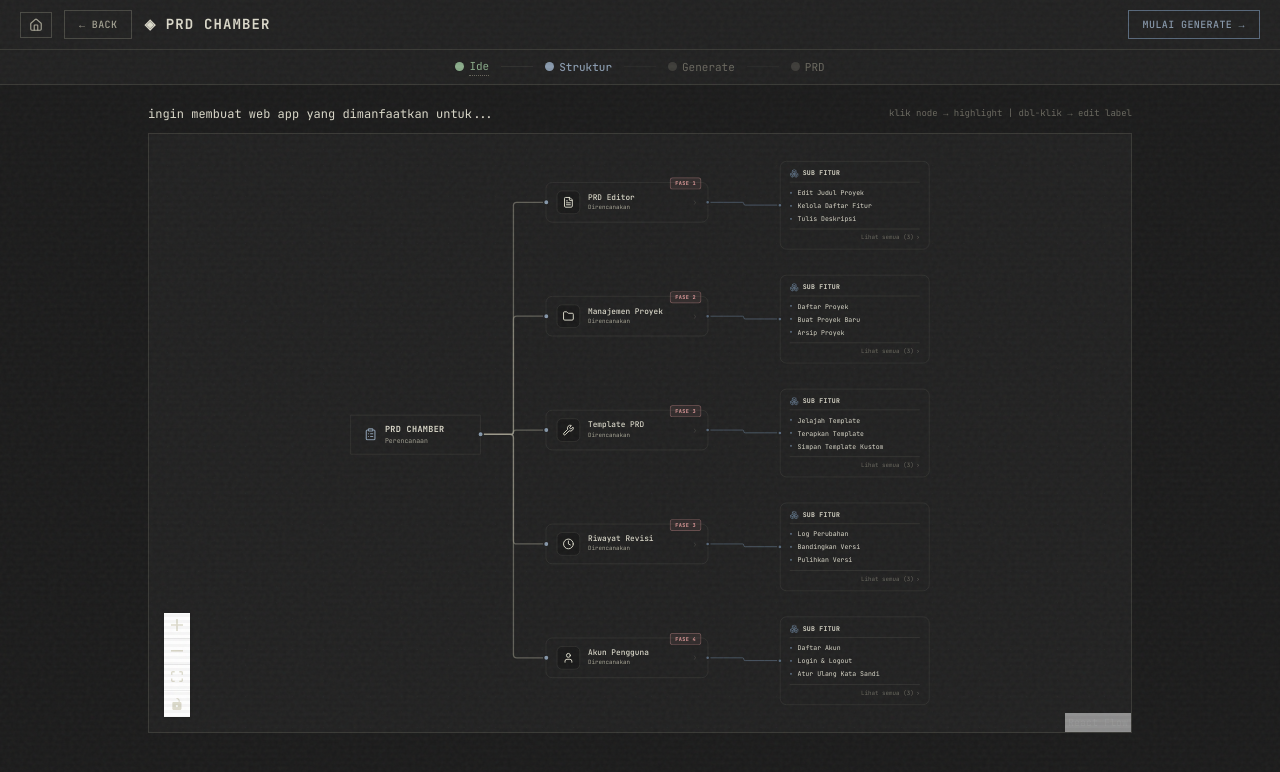
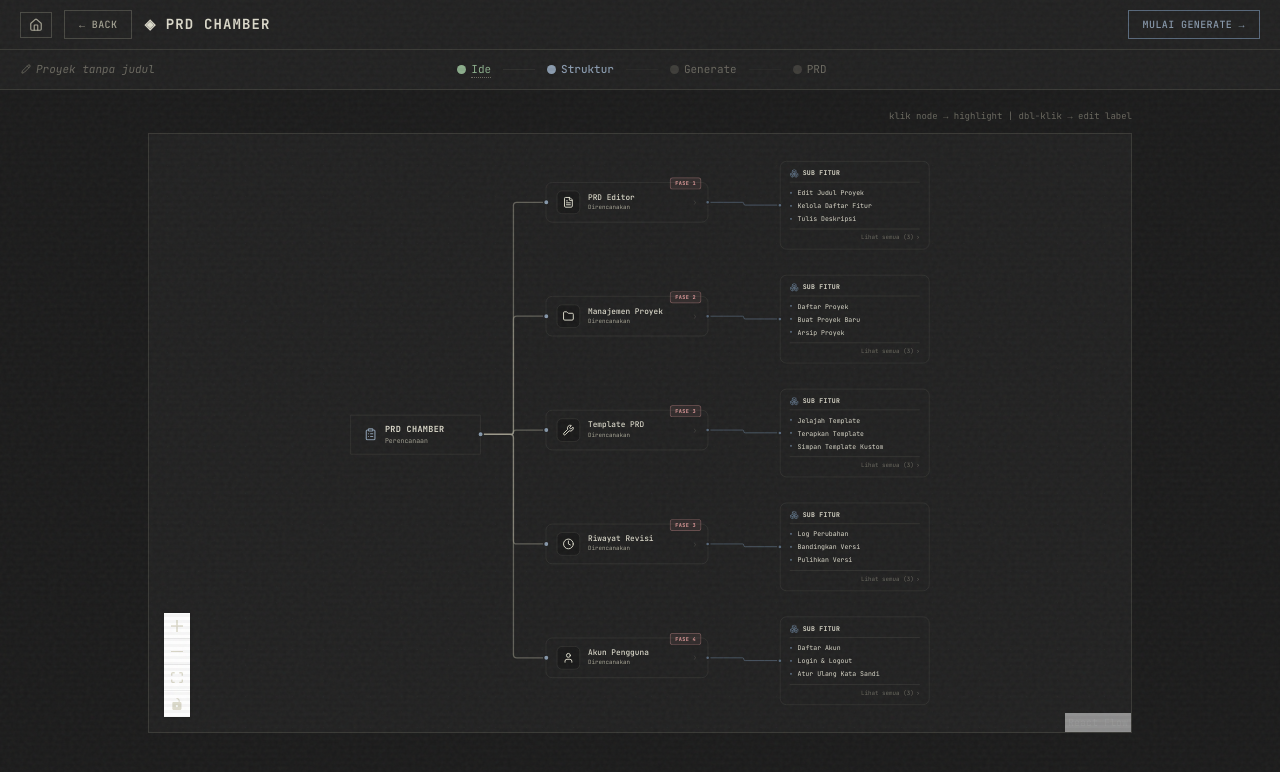
Before and after one commit to zettxh/prd-chamber, a React (Vite) app: page /project/1/structure in a window 1280 px wide. Shown: the top 772 px of the page. Built offline with nearby package versions, Linux system fonts and the light colour scheme.

Commit message:
feat: ProjectTitle inline editable di stepper bar — hook-up ke ProjectStore

```diff
--- /dev/null
+++ b/src/components/ProjectTitle.tsx
@@ -0,0 +1,120 @@
+import { useState, useRef, useEffect } from 'react';
+import { Pencil } from 'lucide-react';
+import { useProjectStore } from '../stores/project';
+
+interface Props {
+  projectId: string;
+}
+
+export default function ProjectTitle({ projectId }: Props) {
+  const projects = useProjectStore((s) => s.projects);
+  const updateProjectTitle = useProjectStore((s) => s.updateProjectTitle);
+  const project = projects.find((p) => p.id === projectId);
+  const currentTitle = project?.title ?? 'Proyek tanpa judul';
+
+  const [editing, setEditing] = useState(false);
+  const [draft, setDraft] = useState(currentTitle);
+  const inputRef = useRef<HTMLInputElement>(null);
+
+  // Sync draft when project title changes externally (e.g. from another page)
+  useEffect(() => {
+    if (!editing) setDraft(currentTitle);
+  }, [currentTitle, editing]);
+
+  useEffect(() => {
+    if (editing && inputRef.current) {
+      inputRef.current.focus();
+      inputRef.current.select();
+    }
+  }, [editing]);
+
+  const commit = () => {
+    const trimmed = draft.trim();
+    if (trimmed && trimmed !== currentTitle) {
+      updateProjectTitle(projectId, trimmed);
+    }
+    setEditing(false);
+  };
+
+  const cancel = () => {
+    setDraft(currentTitle);
+    setEditing(false);
+  };
+
+  return (
+    <div
+      style={{
+        display: 'flex',
+        alignItems: 'center',
+        gap: 6,
+        maxWidth: 260,
+        minWidth: 140,
+      }}
+    >
+      {editing ? (
+        <input
+          ref={inputRef}
+          value={draft}
+          onChange={(e) => setDraft(e.target.value)}
+          onBlur={commit}
+          onKeyDown={(e) => {
+            if (e.key === 'Enter') commit();
+            if (e.key === 'Escape') cancel();
+          }}
+          style={{
+            background: 'var(--bg-input)',
+            border: '1px solid var(--accent-dim)',
+            borderBottom: '2px solid var(--accent)',
+            outline: 'none',
+            color: 'var(--text-primary)',
+            fontFamily: 'var(--font-mono)',
+            fontSize: 11,
+            fontWeight: 500,
+            padding: '2px 6px',
+            width: '100%',
+            maxWidth: 240,
+            borderRadius: 3,
+          }}
+        />
+      ) : (
+        <span
+          onClick={() => setEditing(true)}
+          title="Klik untuk edit judul proyek"
+          style={{
+            display: 'flex',
+            alignItems: 'center',
+            gap: 5,
+            cursor: 'pointer',
+            padding: '2px 4px',
+            border: '1px solid transparent',
+            borderRadius: 3,
+            transition: 'all 120ms',
+            overflow: 'hidden',
+            whiteSpace: 'nowrap',
+            textOverflow: 'ellipsis',
+          }}
+          onMouseEnter={(e) => {
+            e.currentTarget.style.borderColor = 'var(--border)';
+            e.currentTarget.style.background = 'rgba(138,155,174,0.05)';
+          }}
+          onMouseLeave={(e) => {
+            e.currentTarget.style.borderColor = 'transparent';
+            e.currentTarget.style.background = 'transparent';
+          }}
+        >
+          <Pencil size={10} color="var(--text-muted)" />
+          <span
+            style={{
+              fontFamily: 'var(--font-mono)',
+              fontSize: 11,
+              color: project ? 'var(--text-primary)' : 'var(--text-muted)',
+              fontStyle: project ? 'normal' : 'italic',
+            }}
+          >
+            {currentTitle}
+          </span>
+        </span>
+      )}
+    </div>
+  );
+}
--- a/src/components/TopStepper.tsx
+++ b/src/components/TopStepper.tsx
@@ -1,11 +1,13 @@
+import { useEffect } from 'react';
 import { useLocation, useNavigate, useParams } from 'react-router-dom';
+import ProjectTitle from './ProjectTitle';
+import { useProjectStore } from '../stores/project';
 
 type Step = 'ide' | 'struktur' | 'generate' | 'prd';
 
 interface StepDef {
   key: Step;
   label: string;
-  /** Relative path suffix — combined with /project/:id/ */
   path: string;
 }
 
@@ -27,11 +29,16 @@ export default function TopStepper() {
   const location = useLocation();
   const navigate = useNavigate();
   const { id: projectId } = useParams<{ id: string }>();
+  const setActive = useProjectStore((s) => s.setActive);
   const active = getActiveStep(location.pathname);
   const stepIndex = STEPS.findIndex(s => s.key === active);
 
+  // Auto-set active project from URL param
+  useEffect(() => {
+    if (projectId) setActive(projectId);
+  }, [projectId, setActive]);
+
   const handleClick = (index: number) => {
-    // Only allow clicking completed steps (before current)
     if (index >= stepIndex) return;
     const target = STEPS[index];
     navigate(`/project/${projectId}/${target.path}`);
@@ -39,10 +46,16 @@ export default function TopStepper() {
 
   return (
     <div
-      className="flex items-center justify-center px-4 py-2"
+      className="flex items-center px-4 py-2"
       style={{ background: 'var(--bg-panel)', borderBottom: '1px solid var(--border)' }}
     >
-      <div style={{ display: 'flex', alignItems: 'center', gap: 0 }}>
+      {/* Project Title — left aligned */}
+      {projectId && (
+        <ProjectTitle projectId={projectId} />
+      )}
+
+      {/* Stepper — centered, fills remaining space */}
+      <div style={{ display: 'flex', alignItems: 'center', gap: 0, flex: 1, justifyContent: 'center' }}>
         {STEPS.map((step, i) => {
           const isCompleted = i < stepIndex;
           const isActive = i === stepIndex;
@@ -59,7 +72,6 @@ export default function TopStepper() {
               onClick={() => handleClick(i)}
               title={isClickable ? `Kembali ke ${step.label}` : undefined}
             >
-              {/* Dot */}
               <span style={{
                 width: 9, height: 9, borderRadius: '50%', display: 'inline-block',
                 background: isCompleted ? 'var(--success)' : isActive ? 'var(--accent)' : 'var(--text-muted)',
@@ -70,7 +82,6 @@ export default function TopStepper() {
               <span style={{
                 fontSize: 11, fontWeight: isActive ? 500 : 400,
                 color: isCompleted ? 'var(--success)' : isActive ? 'var(--accent)' : 'var(--text-muted)',
-                transition: 'color 150ms',
                 textDecoration: isClickable ? undefined : 'none',
                 borderBottom: isClickable ? '1px dotted var(--text-muted)' : undefined,
               }}>
@@ -88,6 +99,9 @@ export default function TopStepper() {
           );
         })}
       </div>
+
+      {/* Right spacer to balance the ProjectTitle on left */}
+      <div style={{ width: 'fit-content', minWidth: 140 }} />
     </div>
   );
 }
--- a/src/pages/StructurePage.tsx
+++ b/src/pages/StructurePage.tsx
@@ -32,10 +32,7 @@ export default function StructurePage() {
   return (
     <Layout showBack continueLabel="MULAI GENERATE" onContinue={() => navigate('/project/dummy-1/generate')}>
       {/* Header */}
-      <div style={{ display: 'flex', alignItems: 'center', justifyContent: 'space-between', marginBottom: 10 }}>
-        <span style={{ fontSize: 12, color: 'var(--text-primary)' }}>
-          ingin membuat web app yang dimanfaatkan untuk...
-        </span>
+      <div style={{ display: 'flex', alignItems: 'center', justifyContent: 'flex-end', marginBottom: 10 }}>
         <span style={{ fontSize: 9, color: 'var(--text-muted)' }}>
           {selectedPhaseId ? `selected: ${selectedPhaseId}` : 'klik node → highlight | dbl-klik → edit label'}
         </span>
--- a/src/stores/project.ts
+++ b/src/stores/project.ts
@@ -14,18 +14,31 @@ interface ProjectStore {
   activeProjectId: string | null;
   setActive: (id: string) => void;
   addProject: (p: Project) => void;
+  updateProjectTitle: (id: string, title: string) => void;
+  getProjectById: (id: string) => Project | undefined;
 }
 
 const dummyProjects: Project[] = [
-  { id: '1', title: 'Aplikasi POS Kopi', date: '2026-07-18', status: 'prd_ready' },
+  { id: 'dummy-1', title: 'Aplikasi POS Kopi', date: '2026-07-18', status: 'prd_ready' },
   { id: '2', title: 'Marketplace Freelance', date: '2026-07-15', status: 'structured' },
   { id: '3', title: 'Sistem Booking Barbershop', date: '2026-07-10', status: 'clarifying' },
   { id: '4', title: 'Platform Course Online', date: '2026-07-05', status: 'draft' },
 ];
 
-export const useProjectStore = create<ProjectStore>((set) => ({
+export const useProjectStore = create<ProjectStore>((set, get) => ({
   projects: dummyProjects,
   activeProjectId: null,
+
   setActive: (id) => set({ activeProjectId: id }),
+
   addProject: (p) => set((s) => ({ projects: [p, ...s.projects] })),
+
+  updateProjectTitle: (id, title) =>
+    set((s) => ({
+      projects: s.projects.map((p) =>
+        p.id === id ? { ...p, title } : p
+      ),
+    })),
+
+  getProjectById: (id) => get().projects.find((p) => p.id === id),
 }));
```
